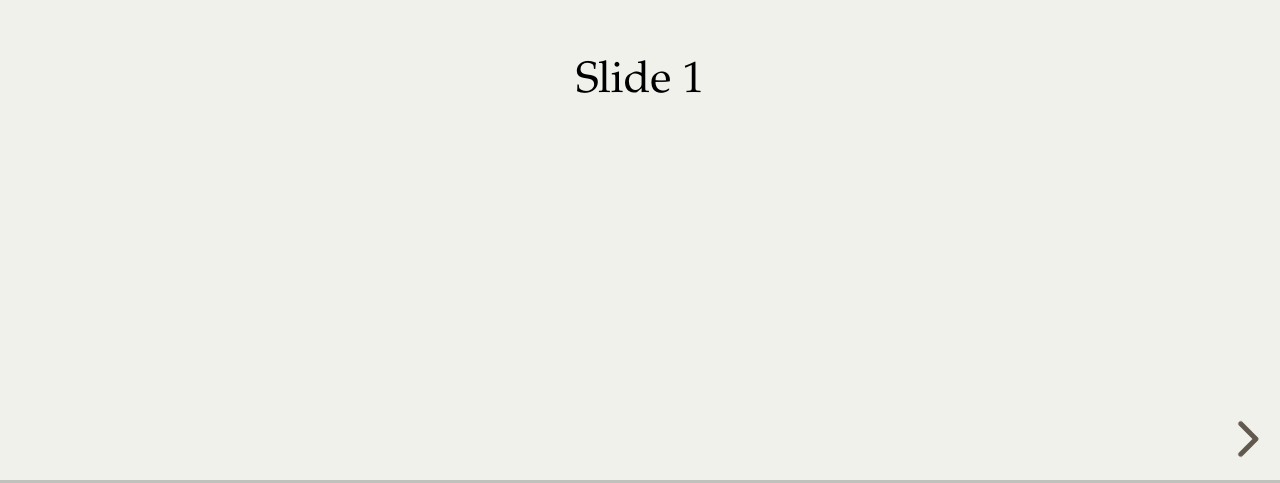
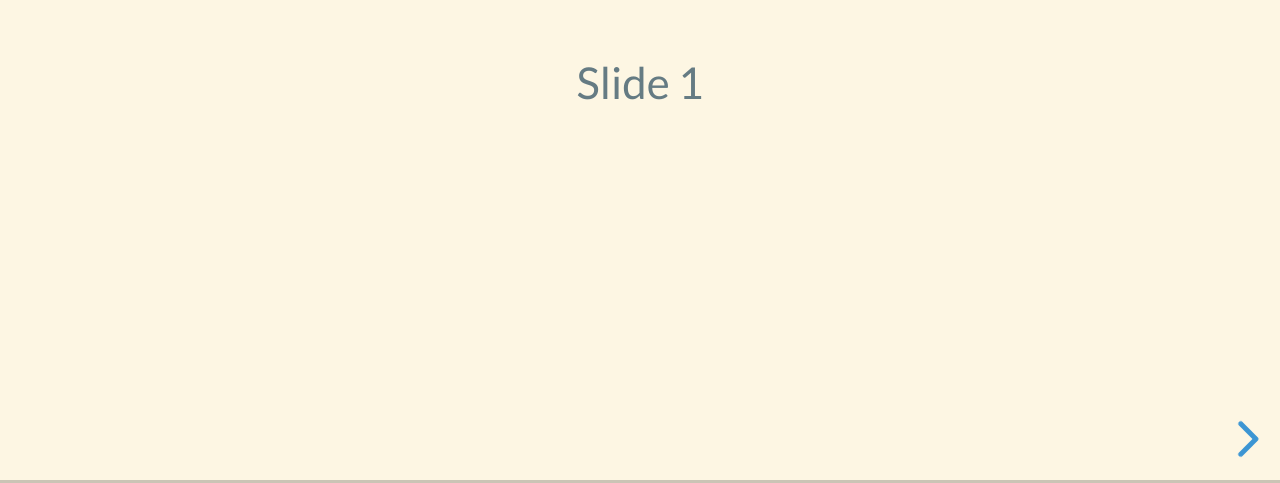
Before and after one commit to TanJimmyTan/Code_1230_Ass3-, a website: page index.html in a window 1280 px wide. Shown: the part 317-800 px from the top of the page. Drawn offline with Linux system fonts and the light colour scheme.

Commit message:
Update index.html

```diff
--- a/index.html
+++ b/index.html
@@ -7,7 +7,7 @@
 		<title>reveal.js</title>
 
 		<link rel="stylesheet" href="css/reveal.css">
-		<link rel="stylesheet" href="css/theme/serif.css">
+		<link rel="stylesheet" href="css/theme/solarized.css">
 
 		<!-- Theme used for syntax highlighting of code -->
 		<link rel="stylesheet" href="lib/css/zenburn.css">
```
